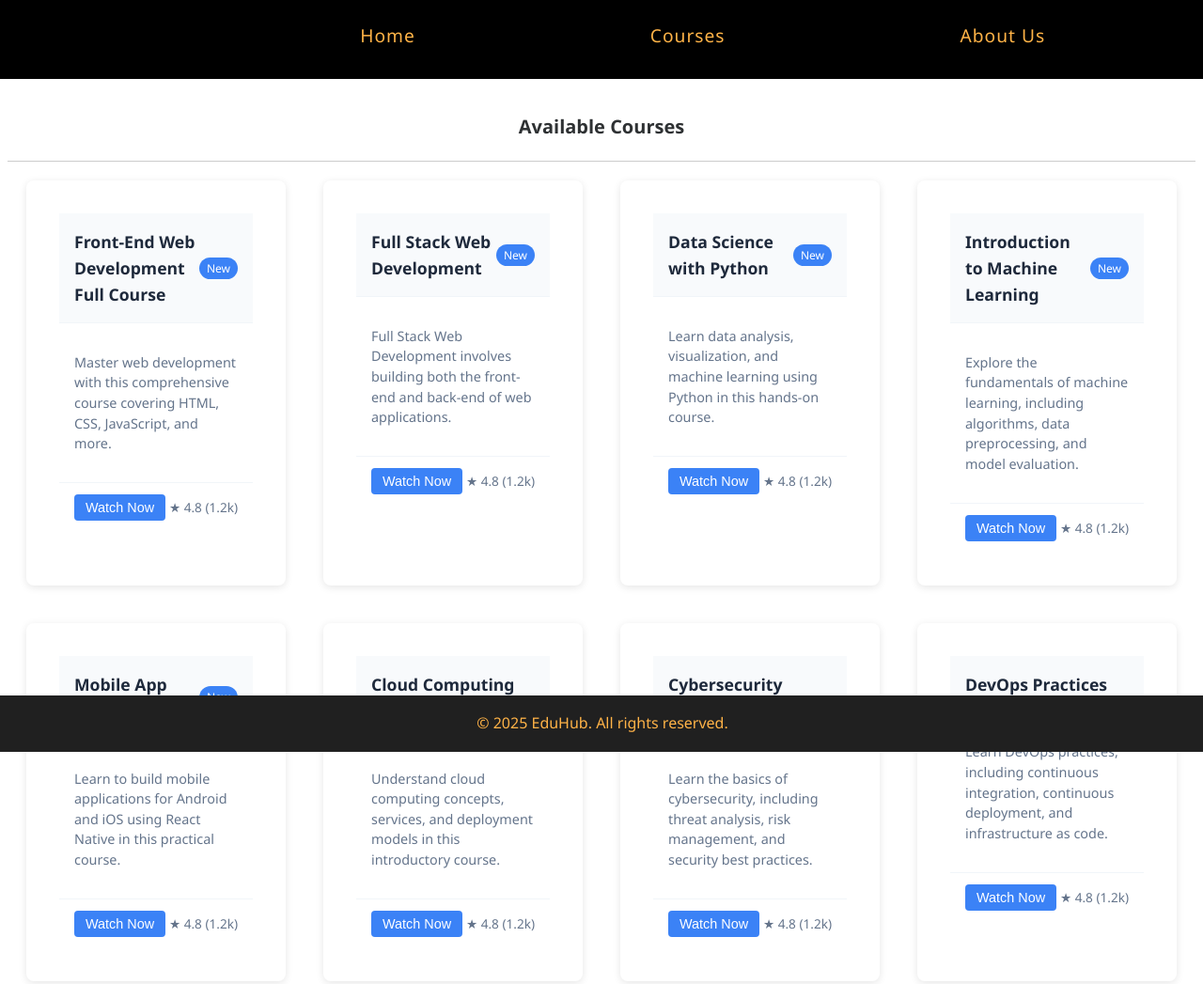
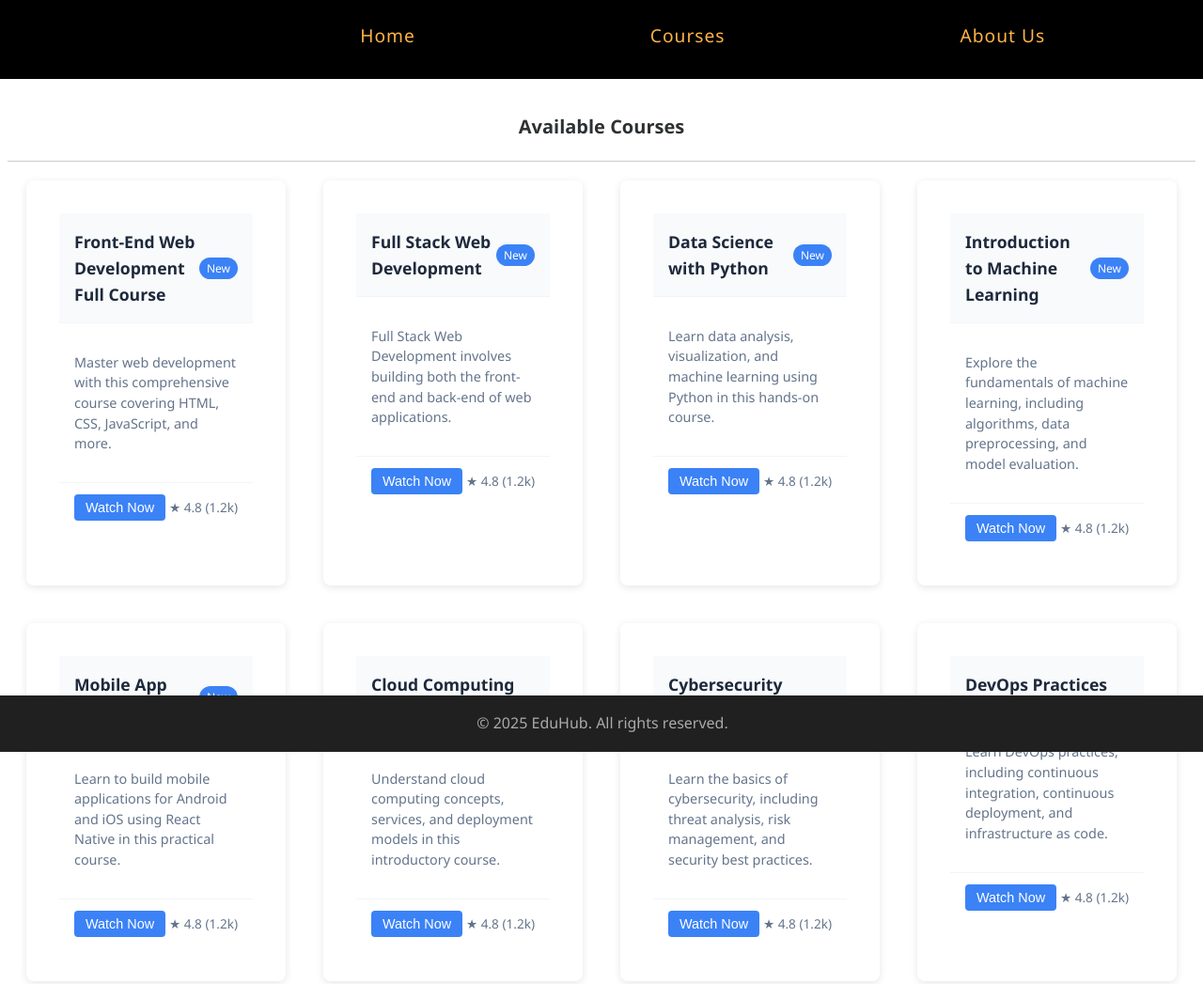
Before and after one commit to Akshat-Neeraj/E-LEARNING-PLATFORM-Ul, a plain HTML site: page course.html in a window 1280 px wide. Shown: the top 1047 px of the page at 94% size. Drawn offline with Linux system fonts and the light colour scheme.

Commit message:
Update course.css

```diff
--- a/course.css
+++ b/course.css
@@ -120,7 +120,7 @@ body {
             text-align: center;
             padding: 1px;
             background-color: #202020;
-            color: #ffb347;
+            color: #aaaaaa;
             position: absolute;
             left: 0;
             width: 100%;
```
